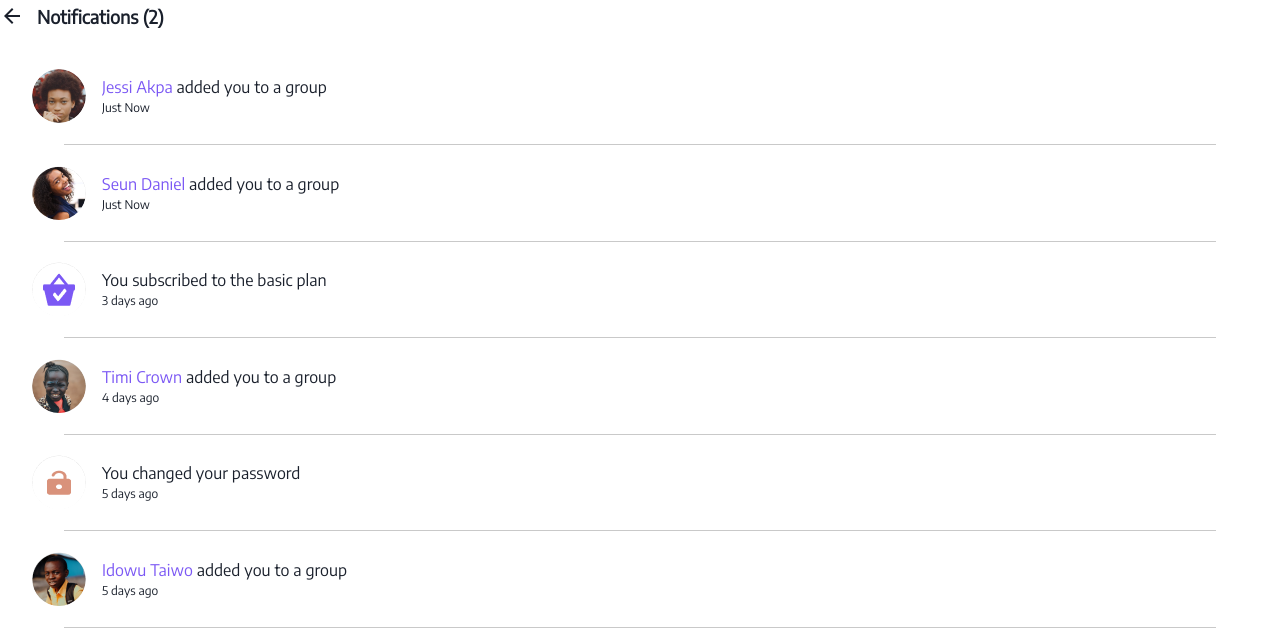
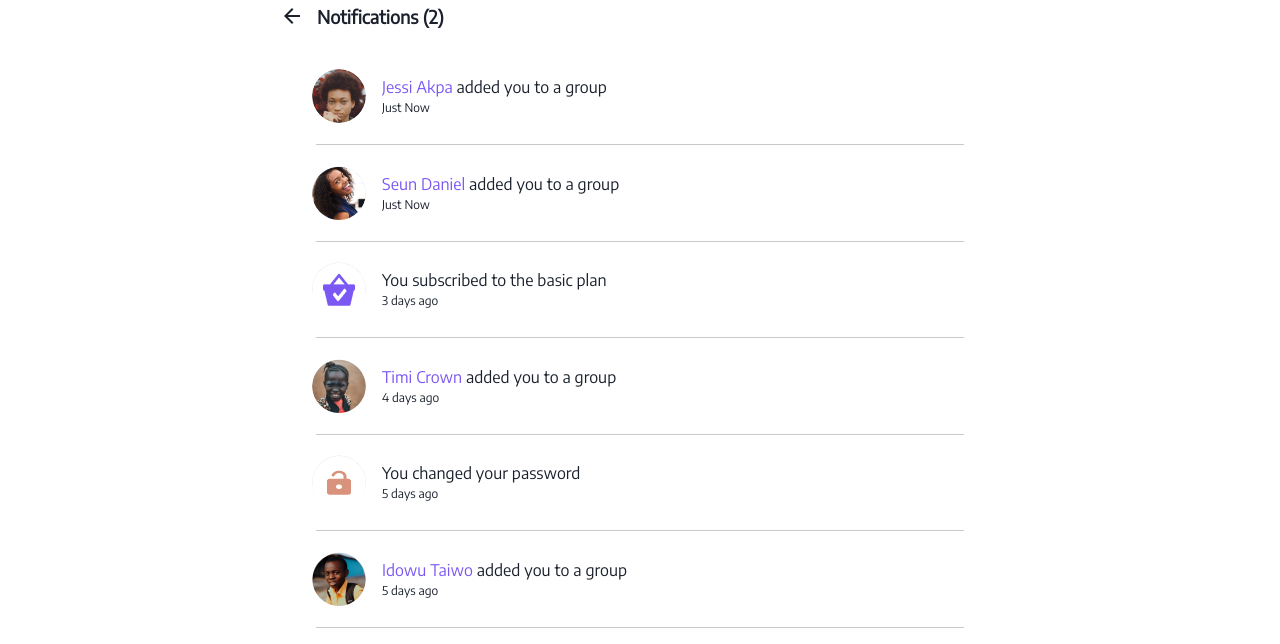
Before and after one commit to KlosaNow/klosanow-frontend, a React (Vite) app: page /notifications in a window 1280 px wide. Shown: the top 644 px of the page. Built offline with nearby package versions, Linux system fonts and the light colour scheme.

Commit message:
fix: max width

```diff
--- a/src/pages/NotificationSettings/notification-settings.tsx
+++ b/src/pages/NotificationSettings/notification-settings.tsx
@@ -5,7 +5,7 @@ const padding = '1.5em'
 
 export default function NotificationSettings() {
 	return(
-		<Box>
+		<Box maxW='720px' m='0 auto'>
 			<Box display='flex' justifyContent='start' alignItems="center" h='2em'>
 				<ArrowBackIcon boxSize={6} mr='13px'/>
 				<Text fontSize='18px' fontWeight={500}>Notifications</Text>
--- a/src/pages/Notifications/Notifications.tsx
+++ b/src/pages/Notifications/Notifications.tsx
@@ -13,7 +13,7 @@ const justifyContent = 'start'
 
 export default function Notifications() {
 	return(
-		<Box>
+		<Box maxW='720px' m='0 auto'>
 			<Box display='flex' justifyContent='start' alignItems="center" h='2em' mb='1em'>
 				<ArrowBackIcon boxSize={6} mr='13px'/>
 				<Text fontSize='18px' fontWeight={700}>Notifications (2)</Text>
```
